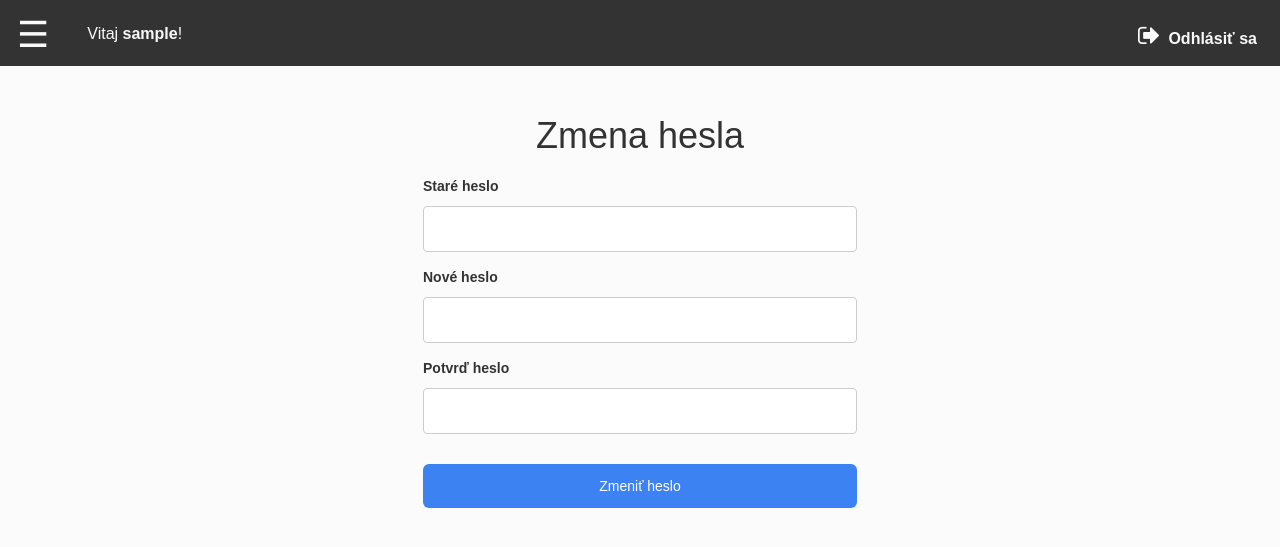
After one commit to MartinStevko/U17-diary, a Django app: page /profile/me/password/change in a window 1280 px wide. The commit adds this page. Shown: the top 547 px of the page. Run offline with Django 3.2, Linux system fonts and the light colour scheme; the visitor is signed in with stand-in values (Sample User, id 1); some libraries are stand-ins or nearby versions.

Commit message:
Password changing enabled

```diff
--- a/diary/templates/diary/base.html
+++ b/diary/templates/diary/base.html
@@ -48,6 +48,7 @@
         <a href="{% url 'diary:add_action' %}" class="w3-bar-item w3-button"><i class="fa fa-calendar-plus-o" style="font-size:24px"></i>&ensp;Pridať aktivitu</a>
       {% endif %}
       <a href="{% url 'diary:graph' %}" class="w3-bar-item w3-button"><i class="fa fa-bar-chart" style="font-size:24px"></i>&ensp;Graf</a>
+      <a href="{% url 'diary:change_password' %}" class="w3-bar-item w3-button"><i class="fa fa-lock" style="font-size:24px"></i>&emsp;&ensp;Zmeniť heslo</a>
       <a href="{% url 'diary:log_out' %}" class="w3-bar-item w3-button"><i class="fa fa-sign-out" style="font-size:24px"></i>&emsp;Odhlásiť sa</a>
     </div>
 
--- /dev/null
+++ b/diary/templates/diary/change_password.html
@@ -0,0 +1,50 @@
+{% extends 'diary/base.html' %}
+
+{% load staticfiles %}
+
+{% block title %}
+  <title>Zmeniť heslo</title>
+{% endblock %}
+
+{% block bootstrap %}
+  <link rel="stylesheet" href="https://maxcdn.bootstrapcdn.com/bootstrap/3.3.7/css/bootstrap.min.css">
+  <script src="https://ajax.googleapis.com/ajax/libs/jquery/3.3.1/jquery.min.js"></script>
+  <script src="https://maxcdn.bootstrapcdn.com/bootstrap/3.3.7/js/bootstrap.min.js"></script>
+{% endblock %}
+
+{% block css %}
+  <link rel="stylesheet" href="{% static 'css/form.css' %}">
+  <style>
+    a.w3-bar-item:hover {
+      text-decoration: none;
+    }
+  </style>
+{% endblock %}
+
+{% block content %}
+  <div class="form">
+    <h1>Zmena hesla</h1>
+    {% if error %}
+      <div class="alert alert-danger alert-dismissible fade in">
+        <a href="#" class="close" data-dismiss="alert" aria-label="close">&times;</a>
+        <strong>Chyba!</strong> {{ error }}
+      </div>
+    {% endif %}
+    <form method="POST">
+      {% csrf_token %}
+      <label for="old">Staré heslo</label>
+      <br>
+      <input id="old" class="field" name="old" type="password" required>
+      <br>
+      <label for="password">Nové heslo</label>
+      <br>
+      <input id="password" class="field" name="password" type="password" required>
+      <br>
+      <label for="confirm">Potvrď heslo</label>
+      <br>
+      <input id="confirm" class="field" name="confirm" type="password" required>
+      <br>
+      <input type="submit" value="Zmeniť heslo">
+    </form>
+  </div>
+{% endblock %}
--- a/diary/urls.py
+++ b/diary/urls.py
@@ -12,8 +12,13 @@ urlpatterns = [
 
     # My diary
     path('home', views.home, name='home'),
+    path('profile/me/change', views.change_profile, name='change_profile'),
+    path(
+        'profile/me/password/change',
+        views.change_password,
+        name='change_password'
+    ),
     path('profile/me', views.profile, name='profile'),
-    path('profile/me/change', views.change_profile, name='change_profile'),
     path('graph', views.graph, name='graph'),
     path('diary/my', views.my_diary, name='my_diary'),
     path(
@@ -39,8 +44,8 @@ urlpatterns = [
         views.not_my_profile,
         name='not_my_profile'
     ),
+    path('console/post', views.console_post, name='console_post'),
     path('console', views.console, name='console'),
-    path('console/post', views.console_post, name='console_post'),
     path('challange/list', views.all_challanges, name='all_challanges'),
 
     path('index', views.index, name='index'),
--- a/diary/views.py
+++ b/diary/views.py
@@ -502,6 +502,59 @@ def change_profile(request):
                 'state': state,
                 'clubs': clubs
             })
+
+    else:
+        request.session['message'] = 'Stránka, ktorú chceš navštíviť \
+        vyžaduje prihlásenie. Najprv sa prihlás.'
+        request.session['back_redirection'] = 'change_profile'
+        return redirect('diary:log_in')
+
+
+def change_password(request):
+    if request.user.is_authenticated:
+        template = 'diary/change_password.html'
+
+        if request.method == 'POST':
+            old_password = request.POST['old']
+            new_password = request.POST['password']
+            confirm_password = request.POST['confirm']
+
+            user = authenticate(
+                username=request.user.username,
+                password=old_password
+            )
+
+            if not user:
+                request.session['message'] = 'Staré heslo je nesprávne!'
+                return redirect('diary:change_password')
+
+            if new_password != confirm_password:
+                request.session['message'] = 'Zadané heslá sa nezhodujú!'
+                return redirect('diary:change_password')
+
+            try:
+                user.set_password(new_password)
+                user.save()
+            except:
+                request.session['message'] = 'Zmena hesla nebola úspešná, \
+                skús to znova.'
+                return redirect('diary:change_password')
+            else:
+                login(request, user)
+                request.session['message'] = ['success', 'Heslo bolo úspešne \
+                zmenené.']
+                return redirect('diary:home')
+
+        else:
+            try:
+                message = request.session['message']
+            except(KeyError):
+                message = None
+
+            if message:
+                return render(request, template, {'error': message})
+            else:
+                return render(request, template, {})
 
     else:
         request.session['message'] = 'Stránka, ktorú chceš navštíviť \
```
